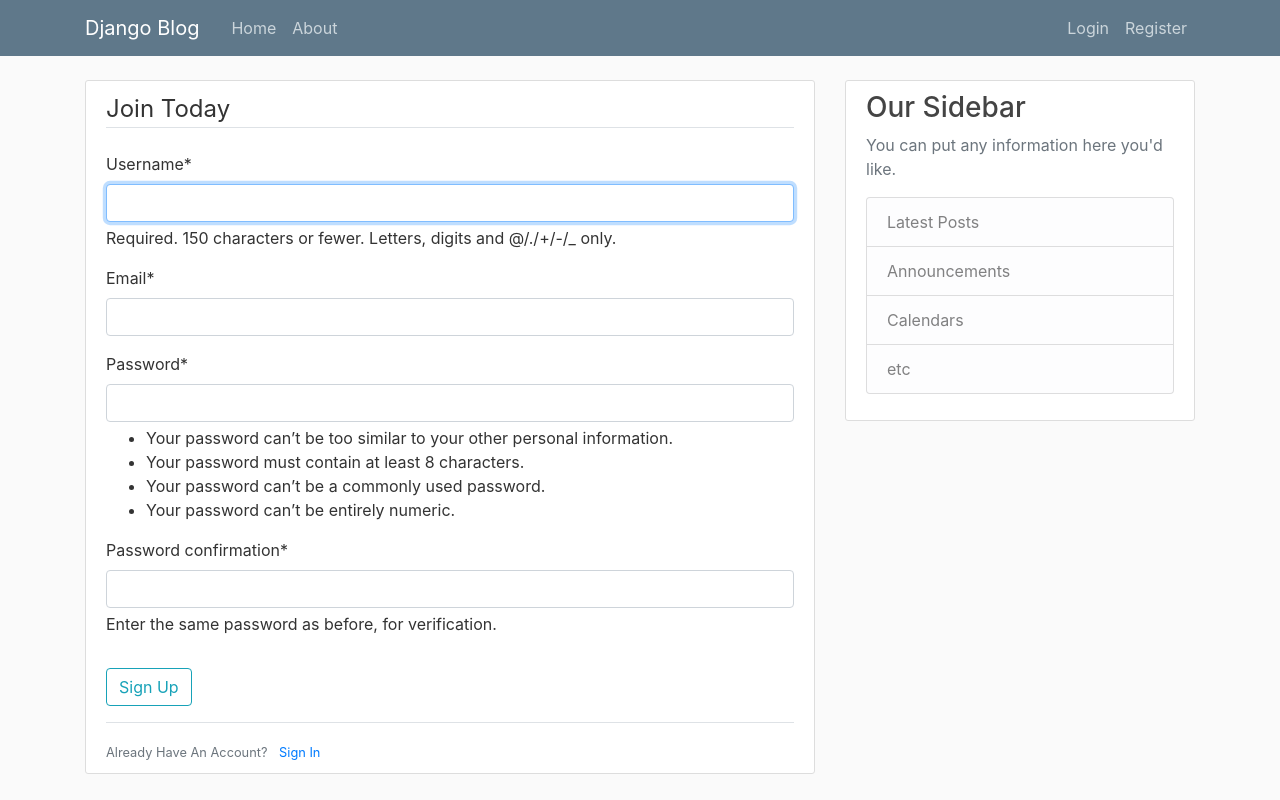
After one commit to KL0mbe/django-tutorial-blog, a Django app: page /register/ in a window 1280 px wide. The commit adds this page. Run offline with Django 5.2, Linux system fonts and the light colour scheme; some libraries are stand-ins or nearby versions.

Commit message:
create registration page and add crispy-forms to it

```diff
--- a/blog/templates/blog/base.html
+++ b/blog/templates/blog/base.html
@@ -43,7 +43,14 @@
     <main role="main" class="container">
         <div class="row">
           <div class="col-md-8">
-            {% block content %}{% endblock %}
+              {% if messages %}
+                {% for message in messages %}
+                  <div class="alert alert-{{ message.tags }}">
+                      {{  message }}
+                  </div>
+                {% endfor %}
+              {% endif %}
+              {% block content %}{% endblock %}
           </div>
           <div class="col-md-4">
             <div class="content-section">
--- a/django_project/settings.py
+++ b/django_project/settings.py
@@ -32,6 +32,9 @@ ALLOWED_HOSTS = []
 
 INSTALLED_APPS = [
     "blog.apps.BlogConfig",
+    "users.apps.UsersConfig",
+    "crispy_forms",
+    "crispy_bootstrap5",
     'django.contrib.admin',
     'django.contrib.auth',
     'django.contrib.contenttypes',
@@ -122,3 +125,6 @@ STATIC_URL = 'static/'
 # https://docs.djangoproject.com/en/5.0/ref/settings/#default-auto-field
 
 DEFAULT_AUTO_FIELD = 'django.db.models.BigAutoField'
+
+CRISPY_ALLOWED_TEMPLATE_PACKS = "bootstrap5"
+CRISPY_TEMPLATE_PACK = "bootstrap5"
--- a/django_project/urls.py
+++ b/django_project/urls.py
@@ -16,8 +16,10 @@ Including another URLconf
 """
 from django.contrib import admin
 from django.urls import path, include
+from users import views as user_views
 
 urlpatterns = [
     path('admin/', admin.site.urls),
-    path("", include("blog.urls"))
+    path("register/", user_views.register, name="register"),
+    path("", include("blog.urls")),
 ]
--- /dev/null
+++ b/users/forms.py
@@ -0,0 +1,11 @@
+from django import forms
+from django.contrib.auth.models import User
+from django.contrib.auth.forms import UserCreationForm
+
+
+class UserRegisterForm(UserCreationForm):
+    email = forms.EmailField()
+
+    class Meta:
+        model = User
+        fields = ["username", "email", "password1", "password2"]
--- /dev/null
+++ b/users/templates/users/register.html
@@ -0,0 +1,21 @@
+{% extends "blog/base.html" %}
+{% load crispy_forms_tags %}
+{% block content %}
+    <div class="content-section">
+        <form method="POST">
+            {% csrf_token %}
+            <fieldset class="form-group">
+                <legend class="border-bottom mb-4">Join Today</legend>
+                {{ form|crispy }}
+            </fieldset>
+            <div class="form-group">
+                <button class="btn btn-outline-info" type="submit">Sign Up</button>
+            </div>
+        </form>
+        <div class="border-top pt-3">
+            <small class="text-muted">
+                Already Have An Account? <a class="ml-2" href="#">Sign In</a>
+            </small>
+        </div>
+    </div>
+{% endblock content %}
--- a/users/views.py
+++ b/users/views.py
@@ -1,3 +1,15 @@
-from django.shortcuts import render
+from django.shortcuts import render, redirect
+from django.contrib import messages
+from .forms import UserRegisterForm
 
-# Create your views here.
+def register(requests):
+    if requests.method == "POST":
+        form = UserRegisterForm(requests.POST)
+        if form.is_valid():
+            form.save()
+            username = form.cleaned_data.get("username")
+            messages.success(requests, f"Account Created for {username}!")
+            return redirect("blog-home")
+    else:
+        form = UserRegisterForm()
+    return render(requests, "users/register.html", {"form": form})
```
